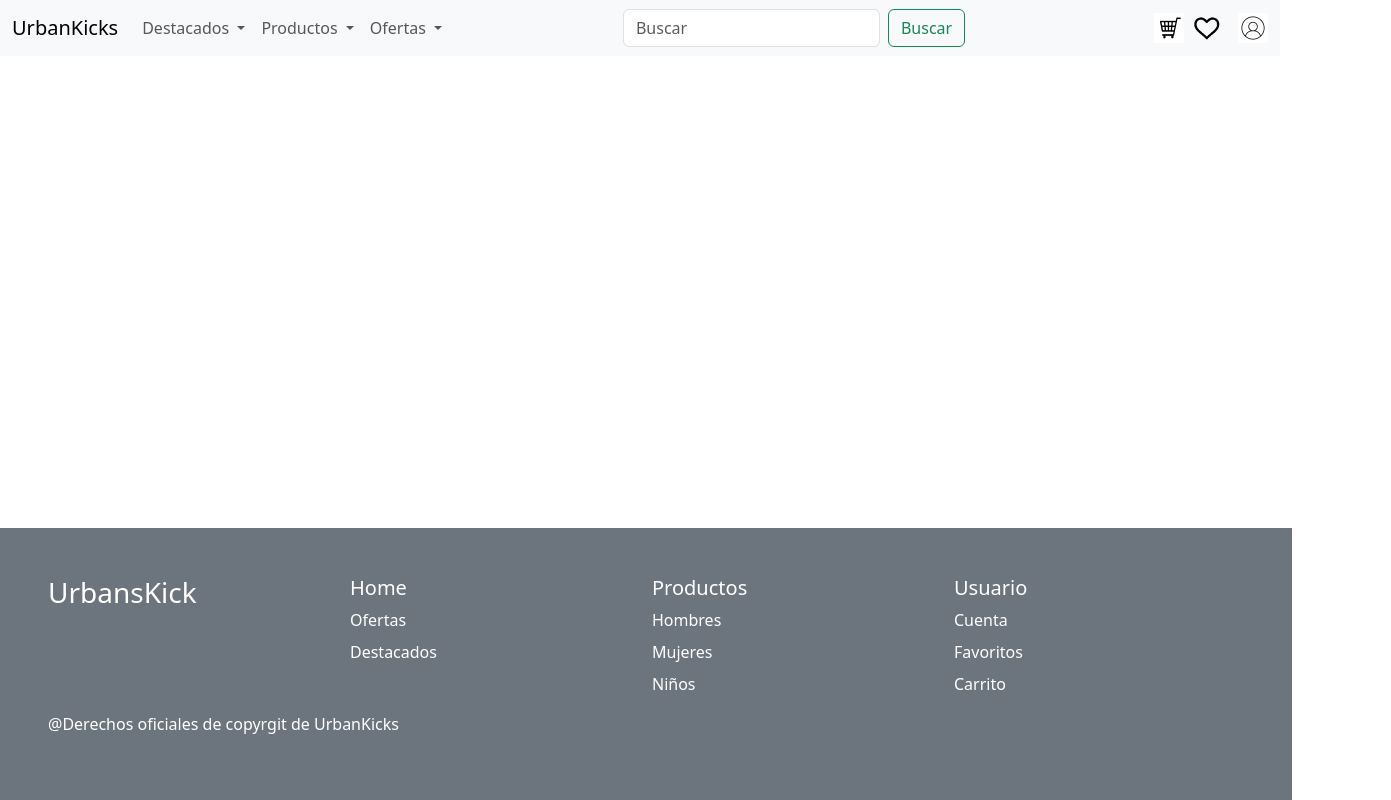
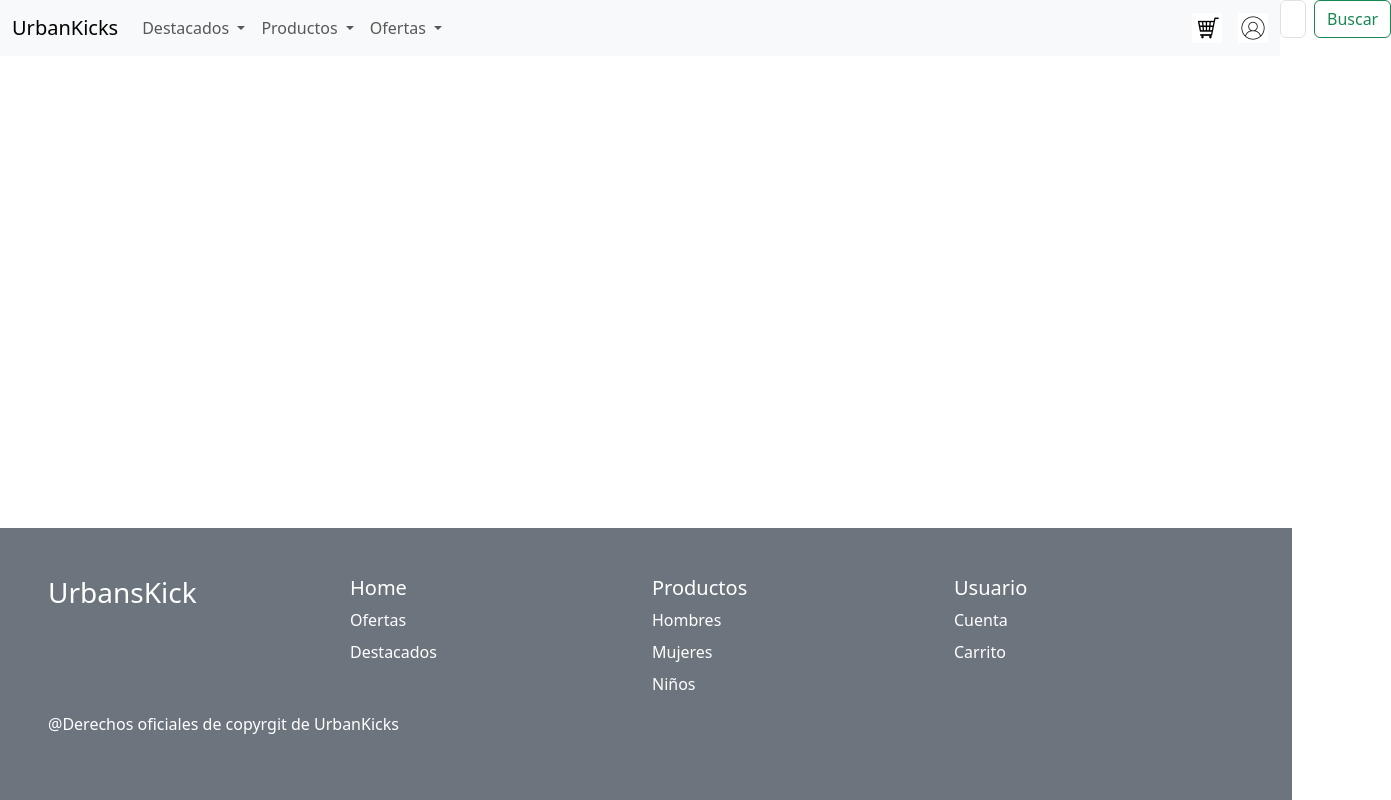
Before and after one commit to ggomezl01/Zapatillas_DIW, a plain HTML site: page index.html in a window 1280 px wide. Shown: the whole page, 1391 px wide, since content can reach past the window. Drawn offline with nearby package versions, Linux system fonts and the light colour scheme.

Commit message:
ultimocambio

```diff
--- a/escritorio/index.html
+++ b/index.html
@@ -66,14 +66,14 @@
                 </ul>
 
 
-                <form class="d-flex me-3" role="search">
+                <form class="position-absolute top-0 start-100 translate-middle, d-flex me-3" role="search">
                   <input class="form-control me-2" type="search" placeholder="Buscar" aria-label="Search">
                   <button class="btn btn-outline-success" type="submit">Buscar</button>
                 </form>
 
                 <div class="d-flex ms-auto">
                     <img src="../img/compra.jpg" class="img-fluid icon-img" alt="Imagen Compra">
-                    <img src="../img/R.png" class="img-fluid icon-img ms-2" alt="Imagen Fav">
+                        <!-- <img src="../img/R.png" class="img-fluid icon-img ms-2" alt="Imagen Fav">-->
                     <img src="../img/user.jpg" class="img-fluid icon-img ms-3" alt="Imagen User">
                   </div>
 
@@ -102,7 +102,7 @@
         </div>
         <div class="col-xs-12 col-md-6 col-lg-3 mb-2"><p class="h5">Usuario</p>
             <div class="mb-2">  <a class ="text-white text-decoration-none" href="#">Cuenta</a>  </div>
-            <div class="mb-2">  <a class ="text-white text-decoration-none" href="#">Favoritos</a>  </div>
+           <!-- <div class="mb-2">  <a class ="text-white text-decoration-none" href="#">Favoritos</a>  </div> -->
             <div class="mb-2">  <a class ="text-white text-decoration-none" href="#">Carrito</a>  </div>
         </div>
         <p>
```
Also changed, not shown: movil/index.html (deleted).
